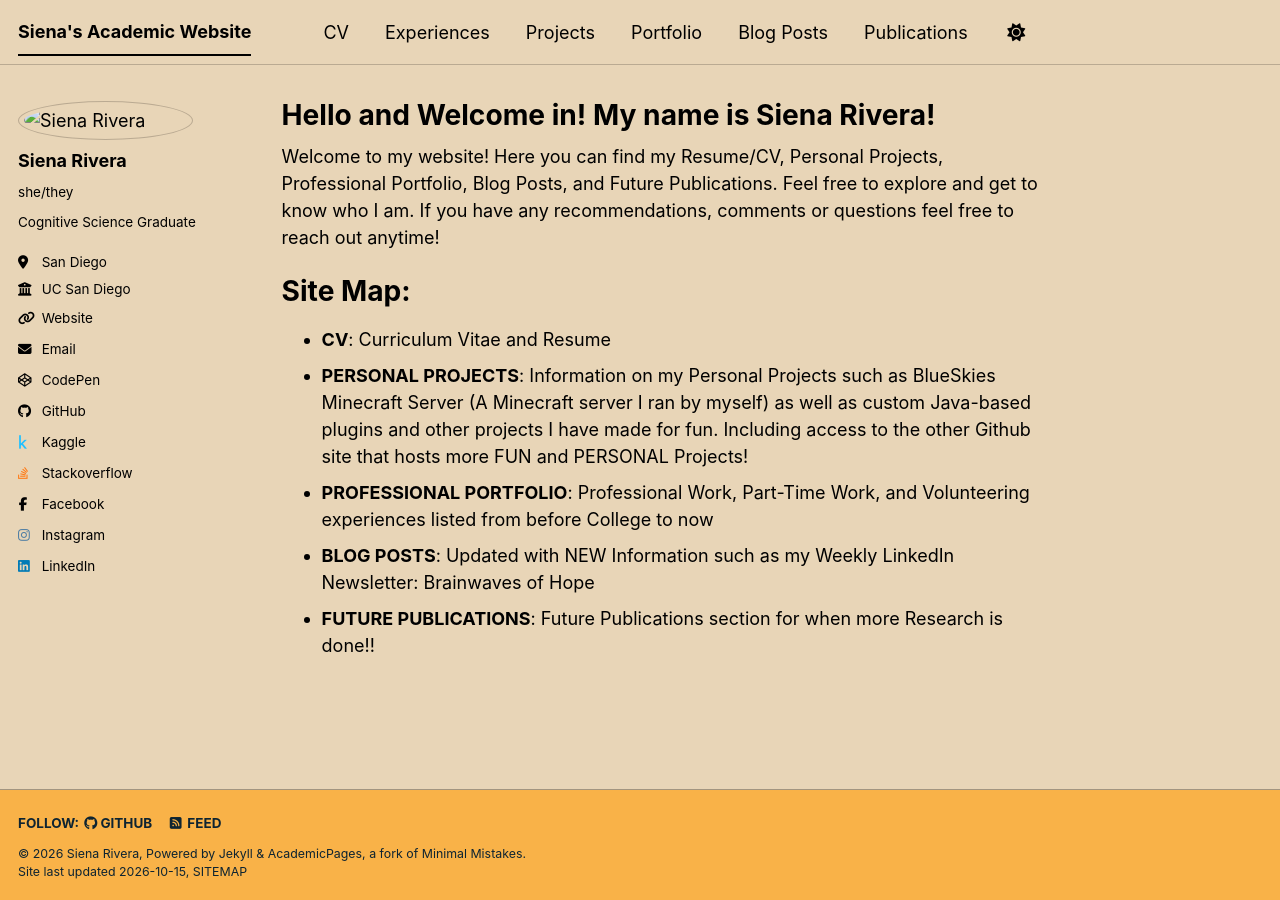
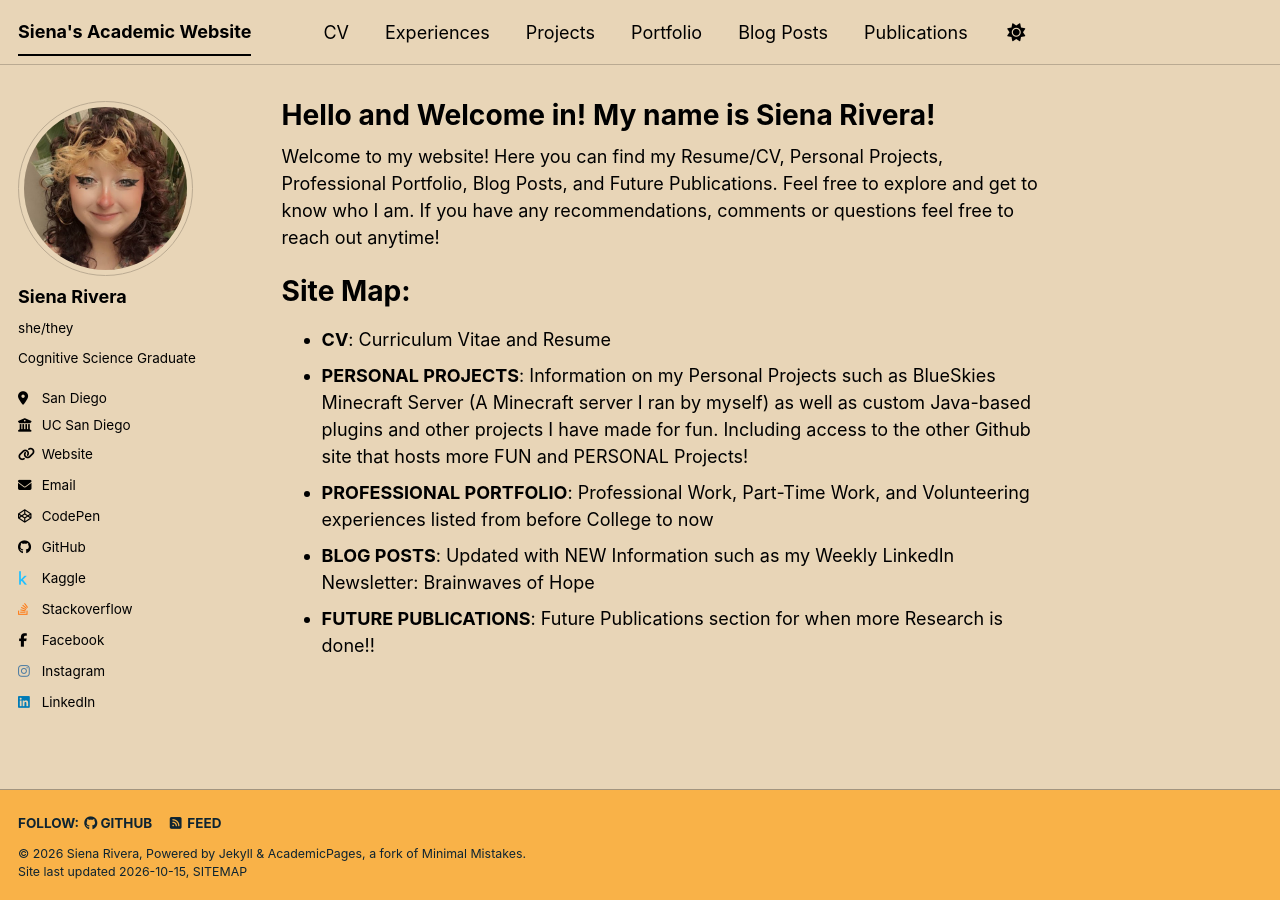
Before and after one commit to BellaIngenue/sienasrivera.github.io, a Jekyll site: the page built from _pages/about.md, in a window 1280 px wide. Built offline with Jekyll 4.4.1, drawn with Linux system fonts in a browser that asks for light colours; a style sheet for code colours, icons or effects is not loaded.

Commit message:
Removed Images

```diff
--- a/_config.yml
+++ b/_config.yml
@@ -23,7 +23,7 @@ repository               : "bellaingenue/sienasrivera.github.io"
 #               Additional customization can be done by editing /_includes/author-profile.html
 author:
   # Biographic information
-  avatar           : "/assets/images/squareprofile.jpg"
+  avatar           : "squareprofile.jpg"
   name             : "Siena Rivera"
   pronouns         : "she/they"
   bio              : "Cognitive Science Graduate"
```
Also changed, not shown: images/apple-touch-icon-180x180.png (deleted), images/favicon-192x192.png (deleted), images/favicon-32x32.png (deleted), images/favicon-512x512.png (deleted), images/favicon.ico, images/favicon.svg (deleted), images/profile.JPG (added), images/squareprofile.jpg (added).
